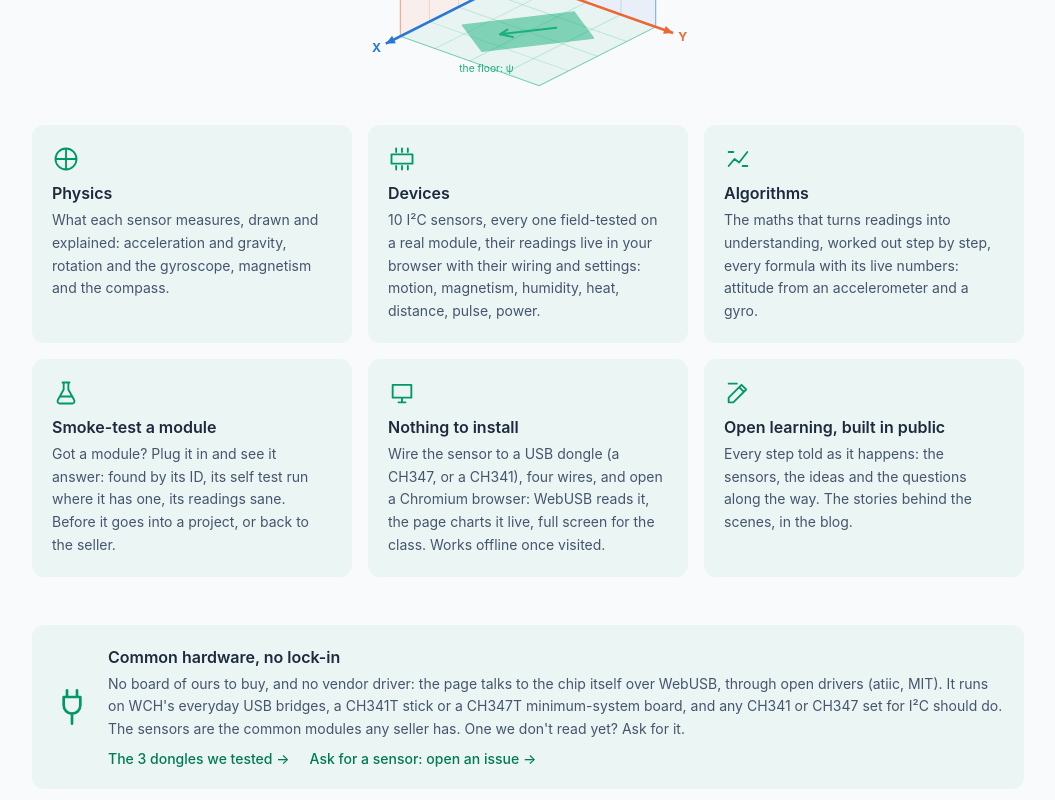
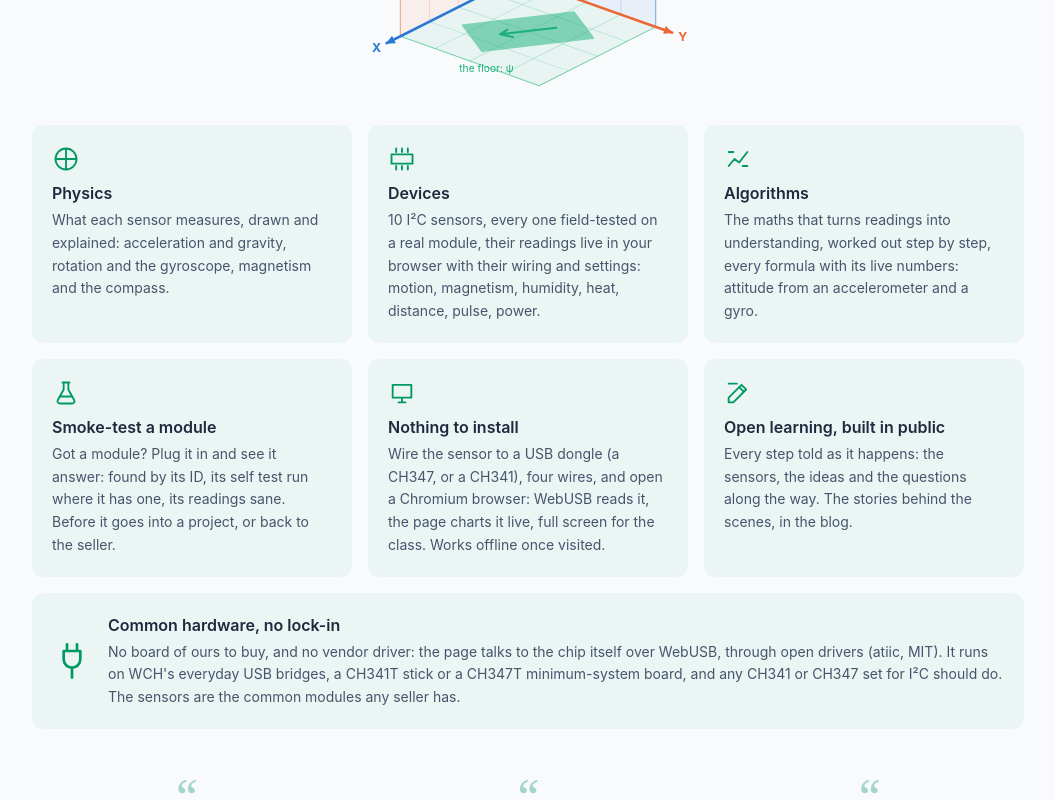
Before and after one commit to aguegu/i2c.ninja, a Vue app: page / in a window 1280 px wide. Shown: the part 580-1380 px from the top of the page, without its empty margins (112-1167 px from the left). Built offline with nearby package versions, Linux system fonts and the light colour scheme.

Commit message:
Home: the hardware band one link to Dongles again, the issue link left to Devices; its gap to the cards as theirs
Co-Authored-By: Claude Opus 5.5 <noreply@anthropic.com>

```diff
--- a/src/views/HomeView.vue
+++ b/src/views/HomeView.vue
@@ -2,17 +2,14 @@
 // The home page, a simple landing page: the hero (what it is, the glass box
 // with the board swaying in it, still for reduced motion, and the way in),
 // what's inside as six cards, the hardware it asks for (no board of ours:
-// the common WCH bridges, lib/dongles.js, and common modules; a sensor it
-// lacks asked for in an issue), and three quotes on measuring and
-// understanding.
+// the common WCH bridges and common modules; to Dongles), and three quotes
+// on measuring and understanding.
 import { ref, onMounted, onBeforeUnmount } from 'vue';
 import ProjectionBox from '../components/ProjectionBox.vue';
 import { DEVICES } from '../lib/devices.js';
 import { PHYSICS } from '../lib/physics.js';
 import { ALGORITHMS } from '../lib/algorithms.js';
 import { fromAxisAngle } from '../lib/quaternion.js';
-import { DONGLES } from '../lib/dongles.js';
-import { NEW_ISSUE } from '../lib/nav.js';
 
 const hasWebUsb = 'usb' in navigator;
 
@@ -74,7 +71,7 @@ const QUOTES = [
     </section>
 
     <!-- what's inside -->
-    <section class="mx-auto grid w-full max-w-5xl gap-4 px-4 pb-12 sm:grid-cols-2 lg:grid-cols-3">
+    <section class="mx-auto grid w-full max-w-5xl gap-4 px-4 pb-4 sm:grid-cols-2 lg:grid-cols-3">
       <RouterLink v-for="f in FEATURES" :key="f.title" :to="f.to" class="flex flex-col rounded-xl bg-emerald-600/5 p-5 ring-emerald-600 transition hover:bg-emerald-600/10 hover:ring-1 dark:bg-emerald-400/5 dark:hover:bg-emerald-400/10">
         <svg viewBox="0 0 24 24" class="mb-2 h-7 w-7 text-emerald-600 dark:text-emerald-400" fill="none" stroke="currentColor" stroke-width="1.6" stroke-linecap="round" stroke-linejoin="round" aria-hidden="true"><path :d="f.icon" /></svg>
         <span class="font-semibold">{{ f.title }}</span>
@@ -82,23 +79,19 @@ const QUOTES = [
       </RouterLink>
     </section>
 
-    <!-- the hardware: no board of ours, common dongles and common modules -->
+    <!-- the hardware: no board of ours, common dongles and common modules; to Dongles -->
     <section class="mx-auto w-full max-w-5xl px-4 pb-12">
-      <div class="flex flex-col gap-4 rounded-xl bg-emerald-600/5 p-5 sm:flex-row sm:items-center dark:bg-emerald-400/5">
+      <RouterLink to="/dongles" class="flex flex-col gap-4 rounded-xl bg-emerald-600/5 p-5 ring-emerald-600 transition hover:bg-emerald-600/10 hover:ring-1 sm:flex-row sm:items-center dark:bg-emerald-400/5 dark:hover:bg-emerald-400/10">
         <svg viewBox="0 0 24 24" class="h-10 w-10 shrink-0 text-emerald-600 dark:text-emerald-400" fill="none" stroke="currentColor" stroke-width="1.6" stroke-linecap="round" stroke-linejoin="round" aria-hidden="true"><path d="M9 2v4M15 2v4M7 6h10v5a5 5 0 0 1-10 0zM12 16v6" /></svg>
-        <div class="flex flex-col">
+        <span class="flex flex-col">
           <span class="font-semibold">Common hardware, no lock-in</span>
-          <p class="mt-1 text-sm leading-relaxed text-slate-600 dark:text-slate-300">
+          <span class="mt-1 text-sm leading-relaxed text-slate-600 dark:text-slate-300">
             No board of ours to buy, and no vendor driver: the page talks to the chip itself over WebUSB, through open drivers (atiic, MIT).
             It runs on WCH's everyday USB bridges, a CH341T stick or a CH347T minimum-system board, and any CH341 or CH347 set for I²C should do.
-            The sensors are the common modules any seller has. One we don't read yet? Ask for it.
-          </p>
-          <p class="mt-2 flex flex-wrap gap-x-5 gap-y-1 text-sm font-medium">
-            <RouterLink to="/dongles" class="text-emerald-700 hover:underline dark:text-emerald-400">The {{ DONGLES.length }} dongles we tested →</RouterLink>
-            <a :href="NEW_ISSUE" class="text-emerald-700 hover:underline dark:text-emerald-400">Ask for a sensor: open an issue →</a>
-          </p>
-        </div>
-      </div>
+            The sensors are the common modules any seller has.
+          </span>
+        </span>
+      </RouterLink>
     </section>
 
     <!-- quotes -->
```
